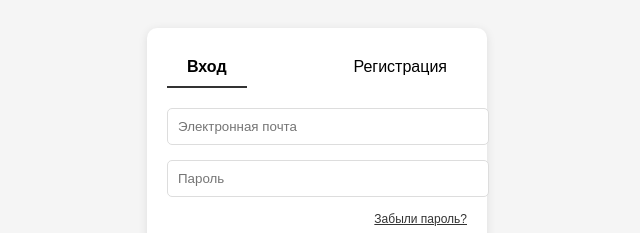
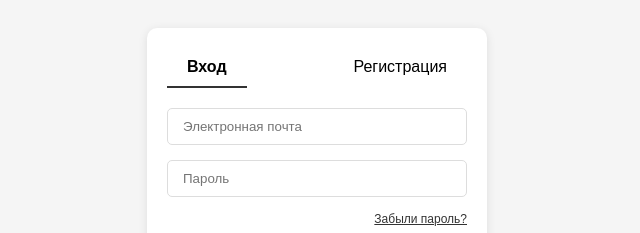
Before and after one commit to MissileCyclone/bike-routes, a plain HTML site: page login.html in a window 1280 px wide. Shown: the part 241-474 px from the top of the page, 323-963 px from the left. Drawn offline with Linux system fonts and the light colour scheme.

Commit message:
Update login.html

```diff
--- a/login.html
+++ b/login.html
@@ -54,10 +54,11 @@
 
         .form input {
             width: 100%;
-            padding: 10px;
+            padding: 10px 15px; /* Отступы внутри поля */
             margin-bottom: 15px;
             border: 1px solid #ddd;
             border-radius: 5px;
+            box-sizing: border-box; /* Учитываем padding в общей ширине */
         }
 
         .form a {
```
